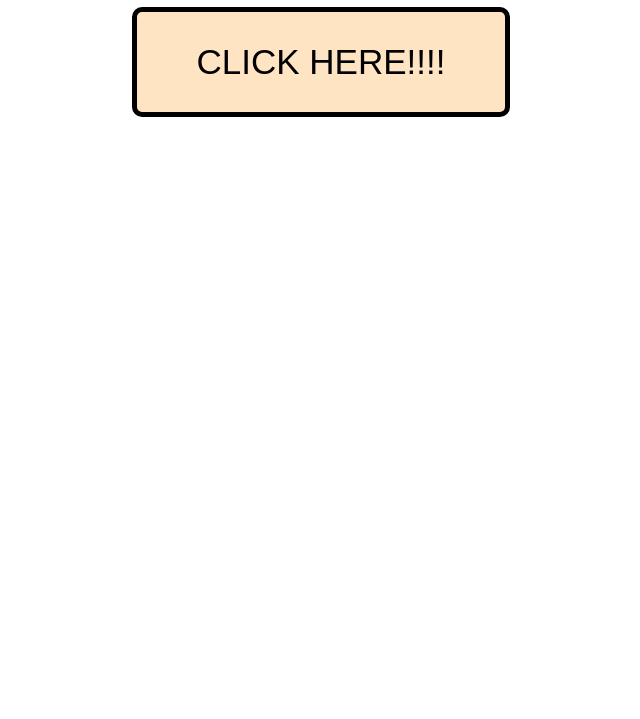
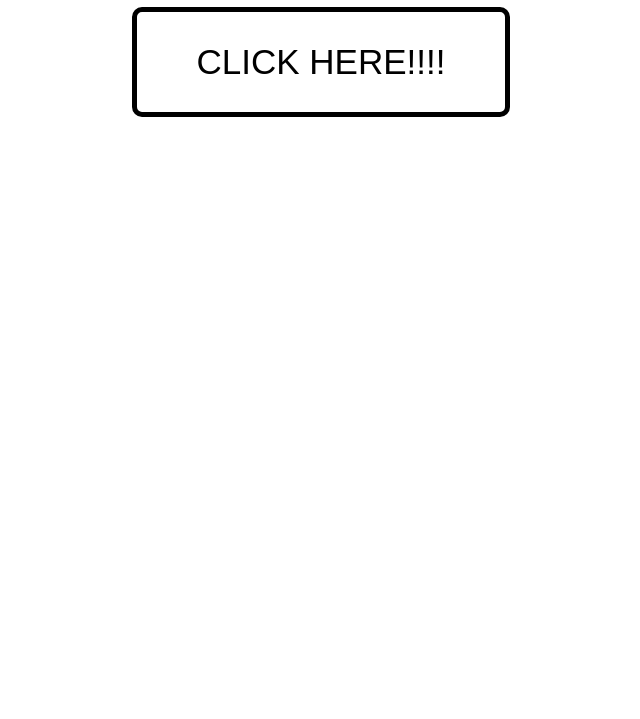
Before and after one commit to heyysarthak/Blog, a plain HTML site: page index.html in a window 1280 px wide. Shown: the part 81-800 px from the top of the page, without its empty margins (319-959 px from the left). Drawn offline with Linux system fonts and the light colour scheme.

Commit message:
Update style.css

```diff
--- a/style.css
+++ b/style.css
@@ -1,5 +1,5 @@
 #button {
-  background-color: bisque;
+  background-color: white;
   padding: 30px 60px;
   font-size: 35px;
   border-radius: 10px;
@@ -7,7 +7,7 @@
 }
 
 #button:hover {
-  background-color: aquamarine;
+  background-color: black;
   cursor: pointer;
 }
 
```
